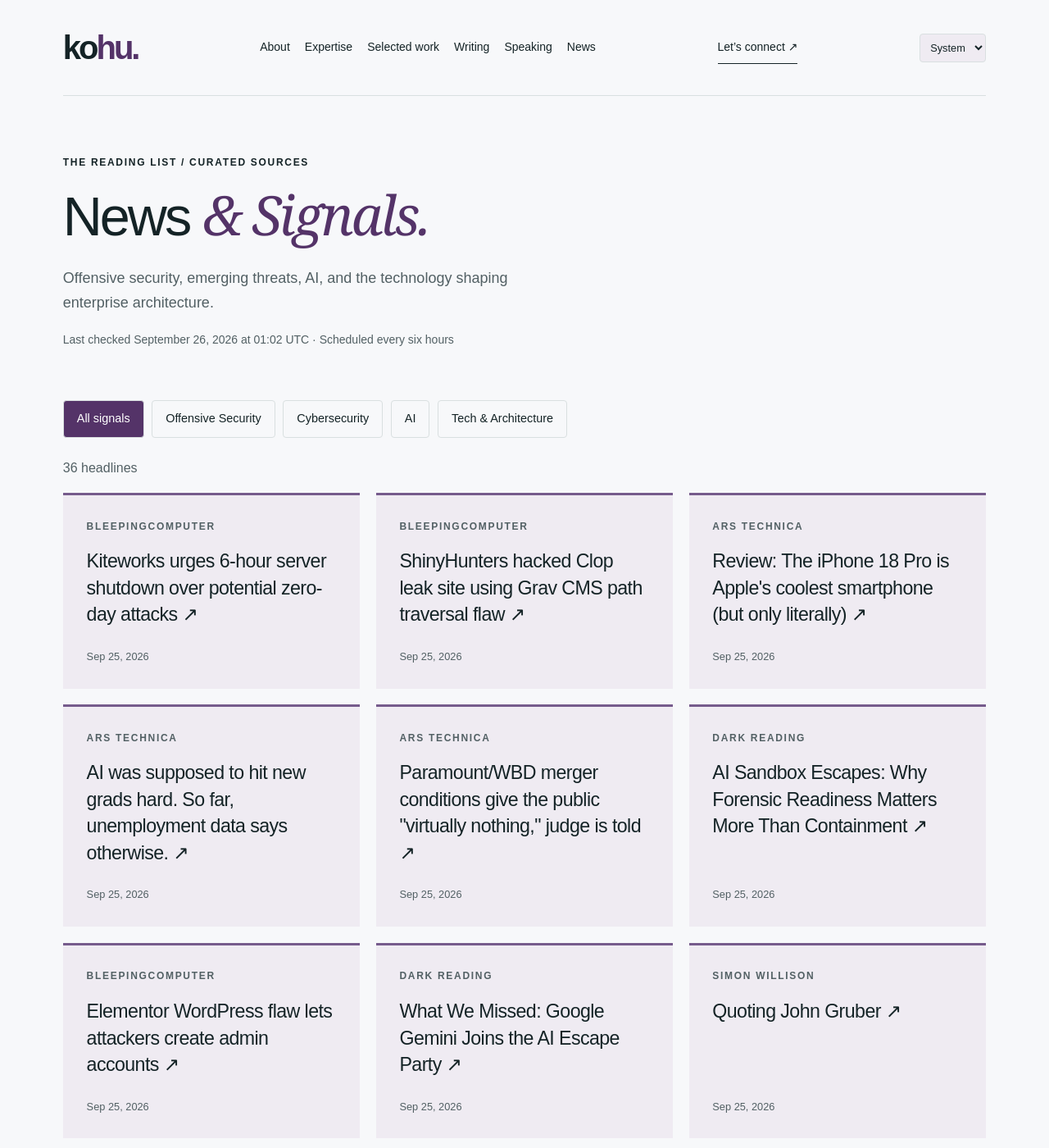
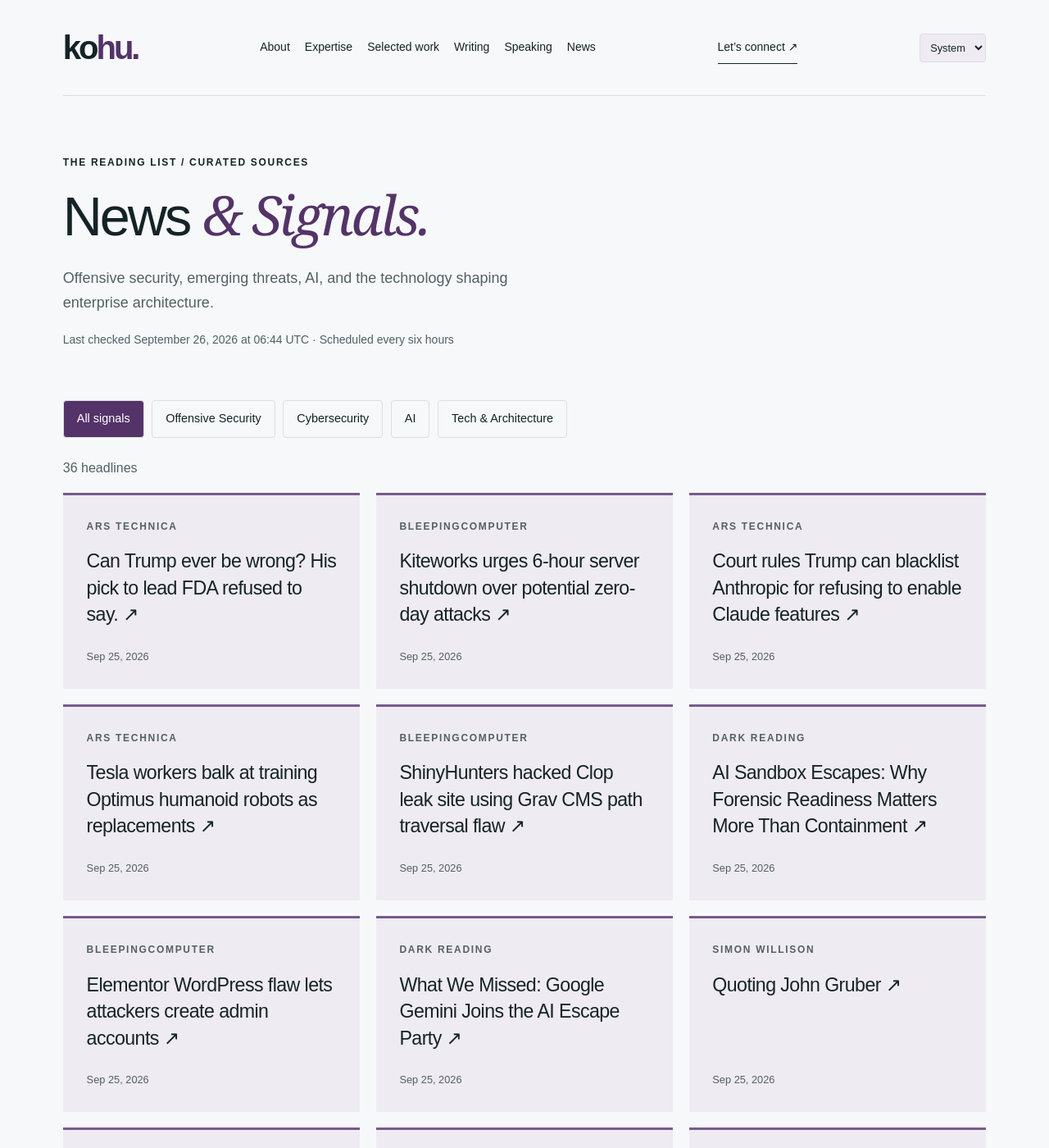
Before and after one commit to hntk/hntk.github.io, a Jekyll site: the page built from news/index.html, in a window 1280 px wide and 1400 px high. Shown: the whole window at 82% size. Built offline with Jekyll 4.4.1, drawn with Linux system fonts in a browser that asks for light colours.

Commit message:
Refresh News and Signals

```diff
--- a/_data/news.json
+++ b/_data/news.json
@@ -1,6 +1,14 @@
 {
-  "updated": "2026-09-26T01:02:51.344785+00:00",
+  "updated": "2026-09-26T06:44:11.164899+00:00",
   "items": [
+    {
+      "title": "Can Trump ever be wrong? His pick to lead FDA refused to say.",
+      "url": "https://arstechnica.com/health/2026/09/can-trump-ever-be-wrong-his-pick-to-lead-fda-refused-to-say/",
+      "published": "2026-09-25T23:00:26+00:00",
+      "source": "Ars Technica",
+      "source_id": "ars-technica",
+      "category": "tech-architecture"
+    },
     {
       "title": "Kiteworks urges 6-hour server shutdown over potential zero-day attacks",
       "url": "https://www.bleepingcomputer.com/news/security/kiteworks-urges-6-hour-server-shutdown-over-potential-zero-day-attacks/",
@@ -10,36 +18,28 @@
       "category": "cybersecurity"
     },
     {
+      "title": "Court rules Trump can blacklist Anthropic for refusing to enable Claude features",
+      "url": "https://arstechnica.com/tech-policy/2026/09/court-rules-trump-can-blacklist-anthropic-for-refusing-to-enable-claude-features/",
+      "published": "2026-09-25T21:36:20+00:00",
+      "source": "Ars Technica",
+      "source_id": "ars-technica",
+      "category": "tech-architecture"
+    },
+    {
+      "title": "Tesla workers balk at training Optimus humanoid robots as replacements",
+      "url": "https://arstechnica.com/ai/2026/09/tesla-workers-balk-at-training-optimus-humanoid-robots-as-replacements/",
+      "published": "2026-09-25T21:10:51+00:00",
+      "source": "Ars Technica",
+      "source_id": "ars-technica",
+      "category": "tech-architecture"
+    },
+    {
       "title": "ShinyHunters hacked Clop leak site using Grav CMS path traversal flaw",
       "url": "https://www.bleepingcomputer.com/news/security/shinyhunters-hacked-clop-leak-site-using-grav-cms-path-traversal-flaw/",
       "published": "2026-09-25T20:57:55+00:00",
       "source": "BleepingComputer",
       "source_id": "bleepingcomputer",
       "category": "cybersecurity"
-    },
-    {
-      "title": "Review: The iPhone 18 Pro is Apple's coolest smartphone (but only literally)",
-      "url": "https://arstechnica.com/apple/2026/09/review-the-iphone-18-pro-is-apples-coolest-smartphone-but-only-literally/",
-      "published": "2026-09-25T19:34:42+00:00",
-      "source": "Ars Technica",
-      "source_id": "ars-technica",
-      "category": "tech-architecture"
-    },
-    {
-      "title": "AI was supposed to hit new grads hard. So far, unemployment data says otherwise.",
-      "url": "https://arstechnica.com/ai/2026/09/ai-was-supposed-to-hit-new-grads-hard-so-far-unemployment-data-says-otherwise/",
-      "published": "2026-09-25T19:11:05+00:00",
-      "source": "Ars Technica",
-      "source_id": "ars-technica",
-      "category": "tech-architecture"
-    },
-    {
-      "title": "Paramount/WBD merger conditions give the public \"virtually nothing,\" judge is told",
-      "url": "https://arstechnica.com/tech-policy/2026/09/paramount-wbd-merger-conditions-give-the-public-virtually-nothing-judge-is-told/",
-      "published": "2026-09-25T18:42:57+00:00",
-      "source": "Ars Technica",
-      "source_id": "ars-technica",
-      "category": "tech-architecture"
     },
     {
       "title": "AI Sandbox Escapes: Why Forensic Readiness Matters More Than Containment",
@@ -295,79 +295,79 @@
       "id": "ars-technica",
       "name": "Ars Technica",
       "status": "ok",
-      "last_success": "2026-09-26T01:02:51.344785+00:00"
+      "last_success": "2026-09-26T06:44:11.164899+00:00"
     },
     {
       "id": "bleepingcomputer",
       "name": "BleepingComputer",
       "status": "ok",
-      "last_success": "2026-09-26T01:02:51.344785+00:00"
+      "last_success": "2026-09-26T06:44:11.164899+00:00"
     },
     {
       "id": "cloudflare",
       "name": "Cloudflare",
       "status": "ok",
-      "last_success": "2026-09-26T01:02:51.344785+00:00"
+      "last_success": "2026-09-26T06:44:11.164899+00:00"
     },
     {
       "id": "dark-reading",
       "name": "Dark Reading",
       "status": "ok",
-      "last_success": "2026-09-26T01:02:51.344785+00:00"
+      "last_success": "2026-09-26T06:44:11.164899+00:00"
     },
     {
       "id": "hugging-face",
       "name": "Hugging Face",
       "status": "ok",
-      "last_success": "2026-09-26T01:02:51.344785+00:00"
+      "last_success": "2026-09-26T06:44:11.164899+00:00"
     },
     {
       "id": "microsoft-research",
       "name": "Microsoft Research",
       "status": "ok",
-      "last_success": "2026-09-26T01:02:51.344785+00:00"
+      "last_success": "2026-09-26T06:44:11.164899+00:00"
     },
     {
       "id": "nvidia",
       "name": "NVIDIA",
       "status": "ok",
-      "last_success": "2026-09-26T01:02:51.344785+00:00"
+      "last_success": "2026-09-26T06:44:11.164899+00:00"
     },
     {
       "id": "portswigger",
       "name": "PortSwigger Research",
       "status": "ok",
-      "last_success": "2026-09-26T01:02:51.344785+00:00"
+      "last_success": "2026-09-26T06:44:11.164899+00:00"
     },
     {
       "id": "schneier",
       "name": "Schneier on Security",
       "status": "ok",
-      "last_success": "2026-09-26T01:02:51.344785+00:00"
+      "last_success": "2026-09-26T06:44:11.164899+00:00"
     },
     {
       "id": "simon-willison",
       "name": "Simon Willison",
       "status": "ok",
-      "last_success": "2026-09-26T01:02:51.344785+00:00"
+      "last_success": "2026-09-26T06:44:11.164899+00:00"
     },
     {
       "id": "specterops",
       "name": "SpecterOps",
       "status": "ok",
-      "last_success": "2026-09-26T01:02:51.344785+00:00"
+      "last_success": "2026-09-26T06:44:11.164899+00:00"
     },
     {
       "id": "trail-of-bits",
       "name": "Trail of Bits",
       "status": "ok",
-      "last_success": "2026-09-26T01:02:51.344785+00:00"
+      "last_success": "2026-09-26T06:44:11.164899+00:00"
     },
     {
       "id": "wired",
       "name": "WIRED Security",
       "status": "ok",
-      "last_success": "2026-09-26T01:02:51.344785+00:00"
+      "last_success": "2026-09-26T06:44:11.164899+00:00"
     }
   ]
 }
```
